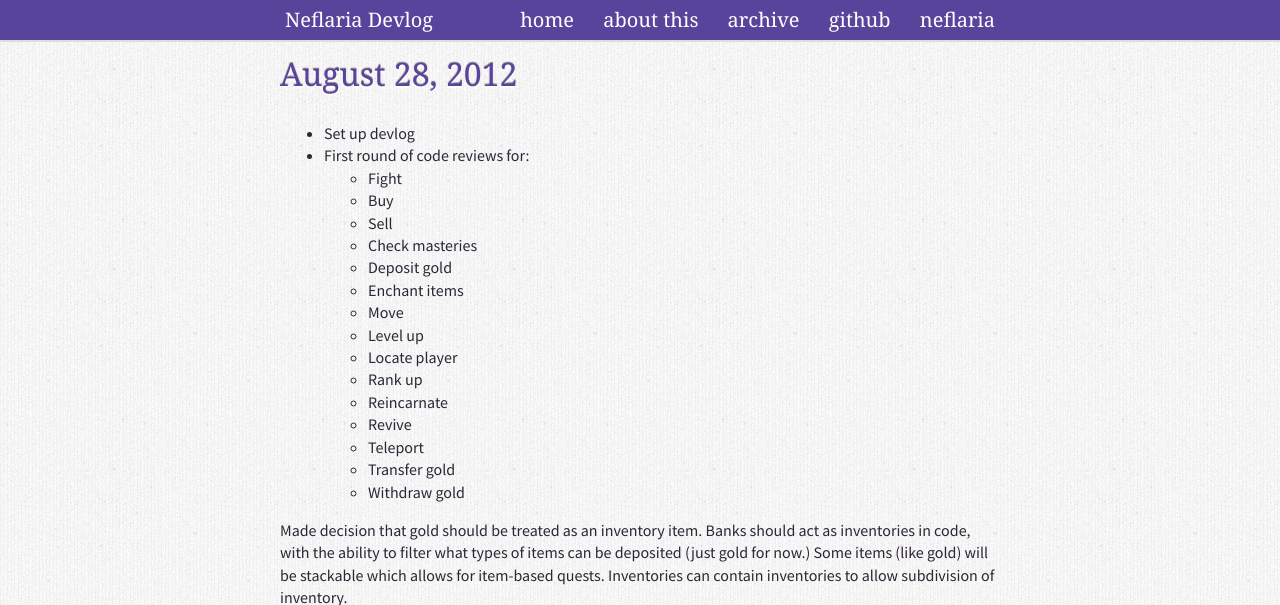
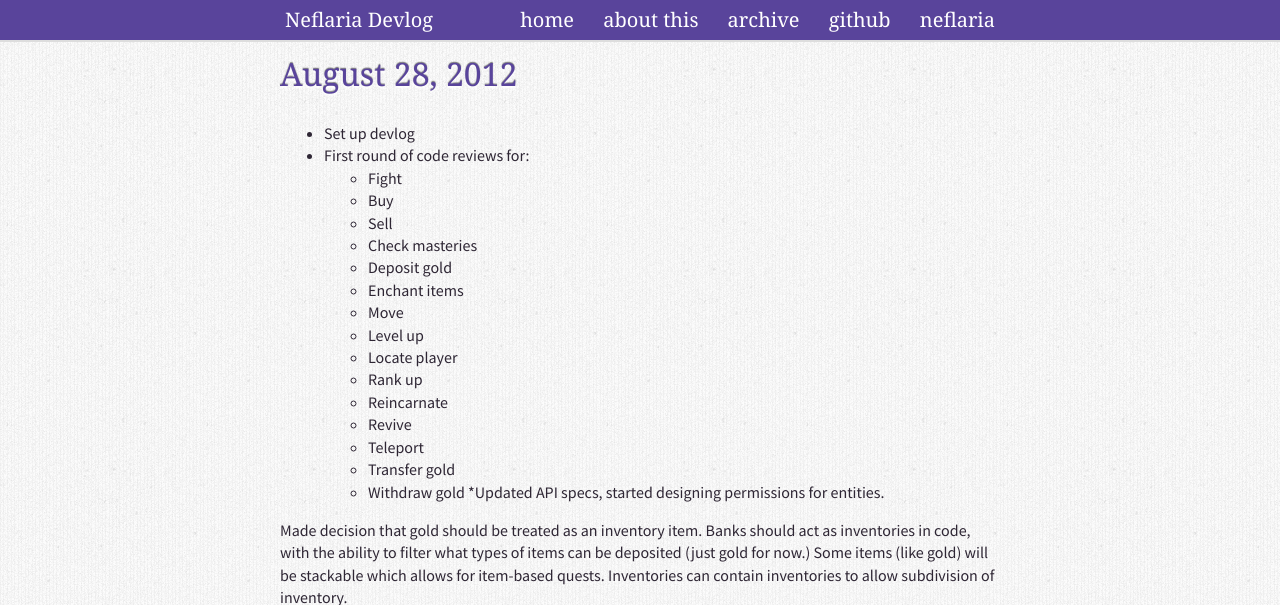
Before and after one commit to Olivine-Labs/neflaria-devlog, a Jekyll site: the page built from _posts/2012-08-28-log.markdown, in a window 1280 px wide, cut to the strip 0-605 px from the top of the page. Built offline with Jekyll 4.4.1, drawn with Linux system fonts in a browser that asks for light colours; nearby versions of some CDN libraries; some web fonts are replaced; Markdown is read by kramdown in place of the engine named in the settings; comment, search, counter and statistics services are not loaded.

Commit message:
Update _posts/2012-08-28-log.markdown

```diff
--- a/_posts/2012-08-28-log.markdown
+++ b/_posts/2012-08-28-log.markdown
@@ -21,6 +21,7 @@
   * Teleport
   * Transfer gold
   * Withdraw gold
+*Updated API specs, started designing permissions for entities.
 
 Made decision that gold should be treated as an inventory item. Banks should
 act as inventories in code, with the ability to filter what types of items
```
